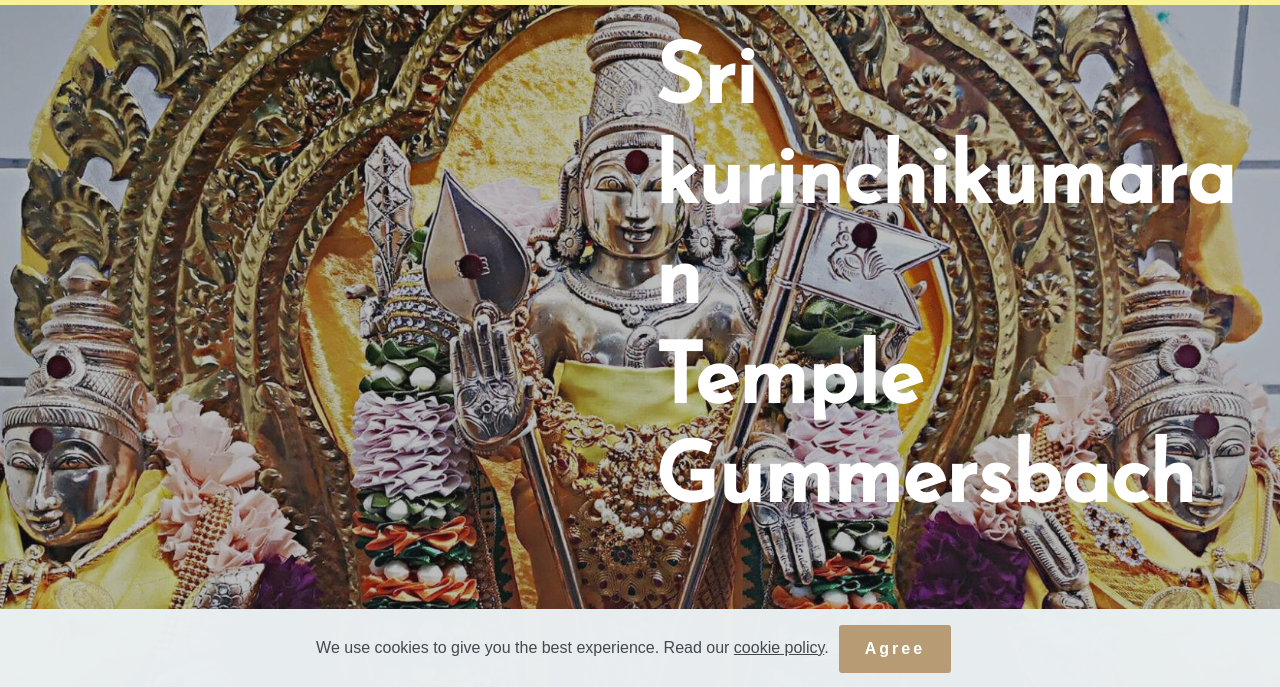
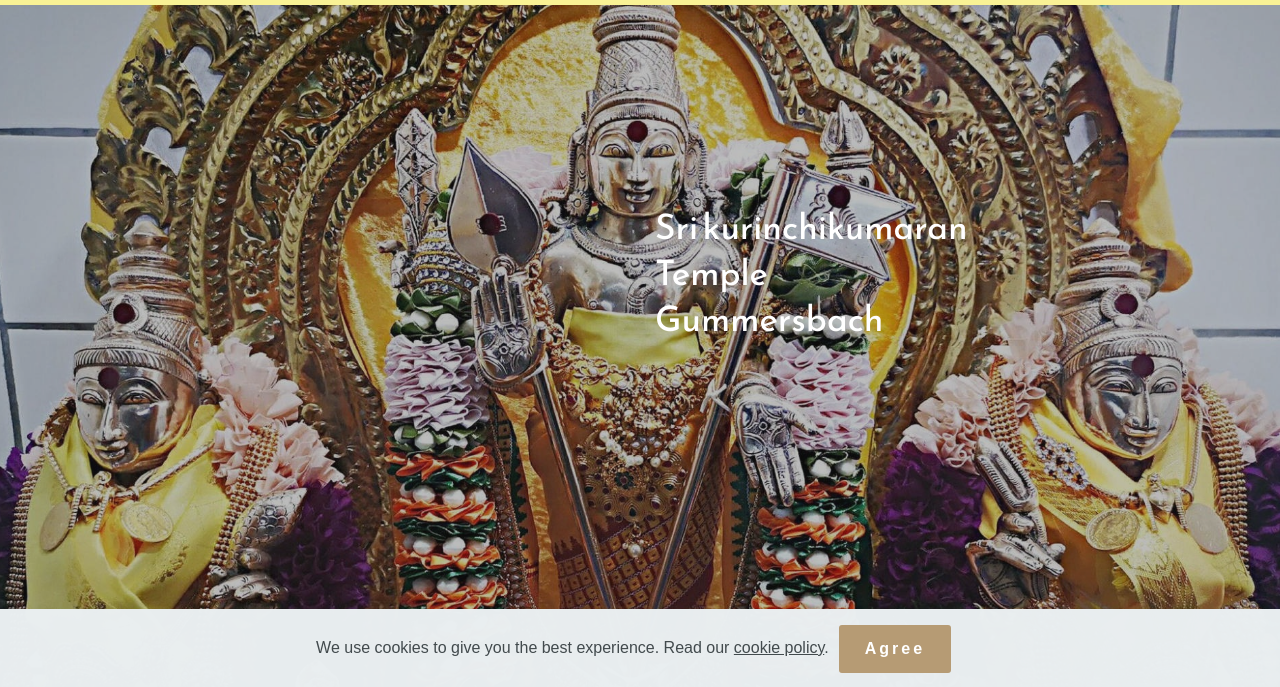
Before and after one commit to websitesbilliger/templesite, a plain HTML site: page index.html in a window 1280 px wide. Shown: the part 111-798 px from the top of the page. Drawn offline with Linux system fonts and the light colour scheme; files whose address does not match are found by name; a web font is replaced by a local one.

Commit message:
create github pages

```diff
--- a/assets/mobirise/css/mbr-additional.css
+++ b/assets/mobirise/css/mbr-additional.css
@@ -1150,9 +1150,10 @@ section.lazy-placeholder:after {
   border-color: #b69b74;
 }
 .cid-rArXEdIV84 {
-  padding-top: 135px;
-  padding-bottom: 135px;
   background-image: url("../../../assets/images/94274948-2830961850290477-6182108451926179840-o-2000x1500.jpeg");
+}
+.cid-rArXEdIV84 H3 {
+  color: #ffffff;
 }
 .cid-rZwRZSVE4H {
   padding-top: 60px;
--- a/index.html
+++ b/index.html
@@ -74,7 +74,7 @@
     </nav>
 </section>
 
-<section class="header1 cid-rArXEdIV84" id="header01-1">
+<section class="header1 cid-rArXEdIV84 mbr-fullscreen" id="header01-1">
 
 
 
@@ -83,13 +83,10 @@
     <div class="container">
         <div class="row justify-content-md-end">
             <div class="mbr-white col-lg-6 col-md-12">
-                <h1 class="mbr-section-title align-left mbr-bold pb-4 mbr-fonts-style display-1">
 
-                    <div>
-                    </div>
-                    <div><span style="color: inherit; font-size: 5.2rem;">Sri kurinchikumaran</span></div><div><span style="color: inherit; font-size: 5.2rem;">Temple</span></div><div><span style="color: inherit; font-size: 5.2rem;">Gummersbach</span></div><div><br></div>
-                </h1>
-
+                <h3 class="mbr-section-subtitle align-left mbr-light pb-4 mbr-fonts-style display-2">Sri kurinchikumaran
+<div>Temple
+</div><div>Gummersbach</div></h3>
 
 
             </div>
@@ -600,7 +597,7 @@
             </div>
             <div class="form-1 col-sm-12 col-md-5 col-xl-4 col-lg-3" data-form-type="formoid">
                 <!---Formbuilder Form--->
-                <form action="https://mobirise.com/" method="POST" class="mbr-form form-with-styler" data-form-title="My Mobirise Form"><input type="hidden" name="email" data-form-email="true" value="dSsi7qahIaCZCO4P5dNVy9zm8ARc92ygZCjE/b3jzDhdlI6lnKe8DwzgBLvhyqAVxG9aLUGLj82K9KPqDRcDO8BDZ5sSbNO1Gw32GvAcfYClUWQKA2tPylRbFd7G/t2O.056W7CdWfCRybLjqwEXrDUAmKqm2qsjditruFOo7uaBk9cSf/Ek2snytGhb4uH7fo3/TZh0bzXhLYLk7OYRFL05/6+EcLHe1KfR4F+i9YjKSDT0dWnTaobDrCeaxUfgA">
+                <form action="https://mobirise.com/" method="POST" class="mbr-form form-with-styler" data-form-title="My Mobirise Form"><input type="hidden" name="email" data-form-email="true" value="r0DIKd/GIUeCdKZEfzkZ48x2AQqOm14qz6D2W1W+RcaHtZz4hSIBwFxSGKR97JJt4JCOqKZ2VZhLUqPHZ6rlka3sLmZ+OrWF4Dce8jvTvBOvaUr3zMde6unrEHYvdewt.YwK9bHg1Pan4tJSOWKlKzvbfPhUYkiXzpGOl6/kv1Cqq5aFb7w3gDapa7f068g7EkrzVsj3SPcn7QCjOi+lAiqSMXBXeYSKNJXG9lNA555ETBdUhjKjGPoU7ivffkHqS">
                     <div class="row">
                         <div hidden="hidden" data-form-alert="" class="alert alert-success col-12">Thanks for filling out the form!</div>
                         <div hidden="hidden" data-form-alert-danger="" class="alert alert-danger col-12"></div>
```
Also changed, not shown: 1 other file.
